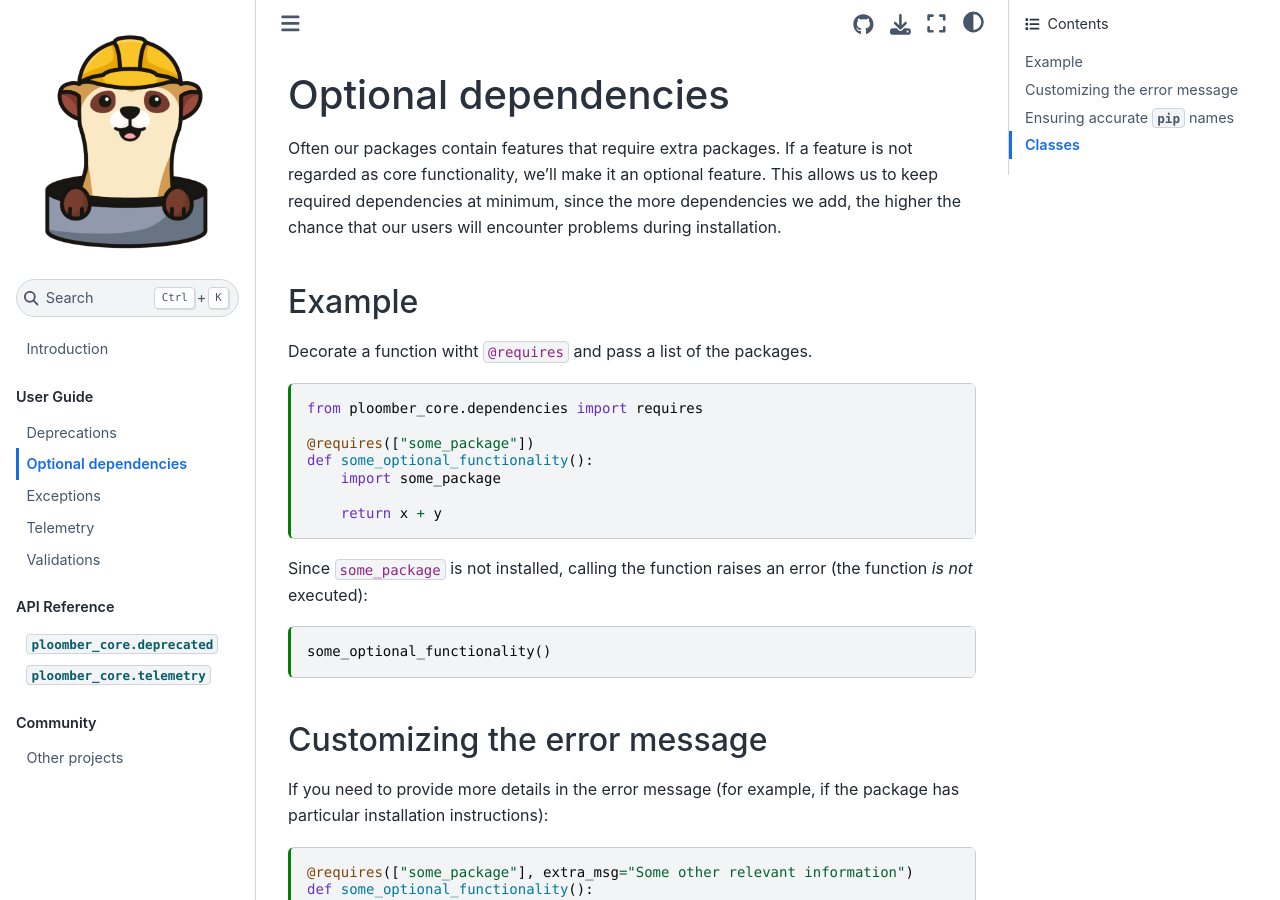
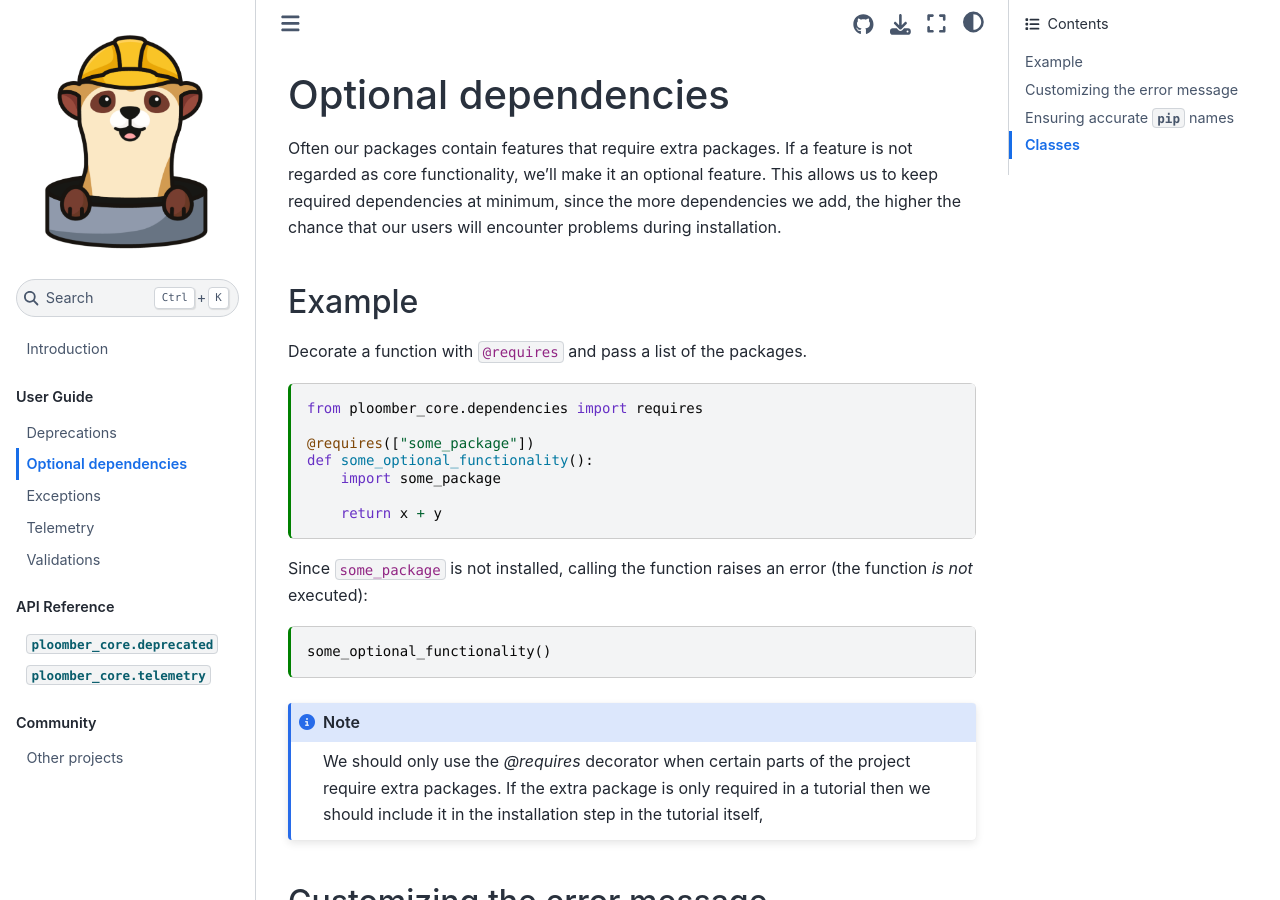
Before and after one commit to ploomber/core, a Jupyter Book: the page built from doc/dependencies.md, in a window 1280 px wide and 900 px high. Built offline with Jupyter Book 1.0.4 settings and Sphinx 7.4.7 and the Sphinx Book theme 1.1.4, drawn with Linux system fonts in a browser that asks for light colours.

Commit message:
note for tutorial dependencies (#49)
* note for opt dep

note for opt dep

* Update dependencies.md

---------

Co-authored-by: Eduardo Blancas <github@blancas.io>

````diff
--- a/doc/dependencies.md
+++ b/doc/dependencies.md
@@ -20,7 +20,7 @@ Often our packages contain features that require extra packages. If a feature is
 
 ## Example
 
-Decorate a function witht `@requires` and pass a list of the packages.
+Decorate a function with `@requires` and pass a list of the packages.
 
 ```{code-cell} ipython3
 from ploomber_core.dependencies import requires
@@ -39,6 +39,13 @@ Since `some_package` is not installed, calling the function raises an error (the
 
 some_optional_functionality()
 ```
+
+```{eval-rst}
+.. note::
+
+   We should only use the `@requires` decorator when certain parts of the project require extra packages. If the extra package is only required in a tutorial then we should include it in the installation step in the tutorial itself,
+```
+
 
 ## Customizing the error message
 
````
